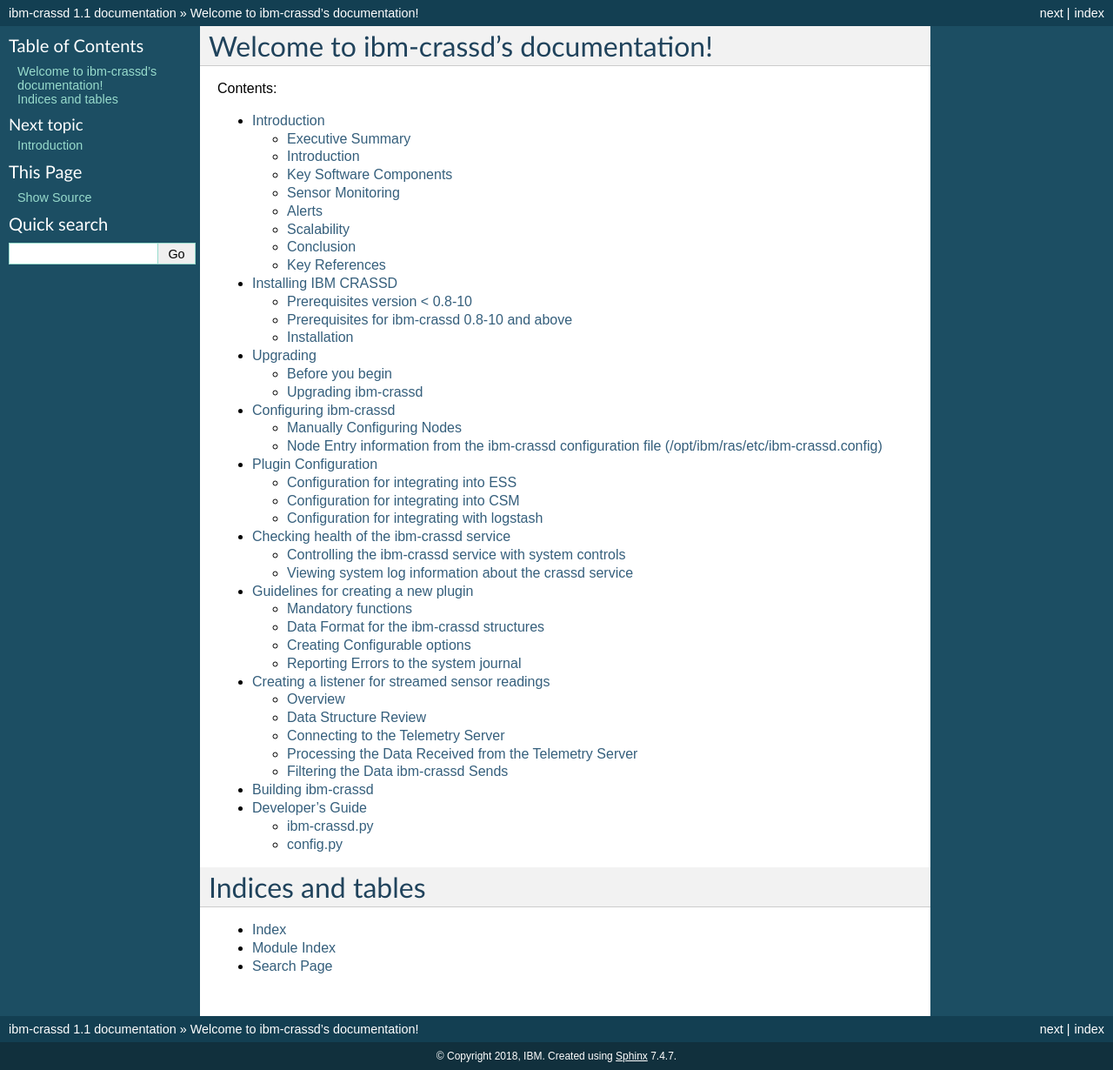
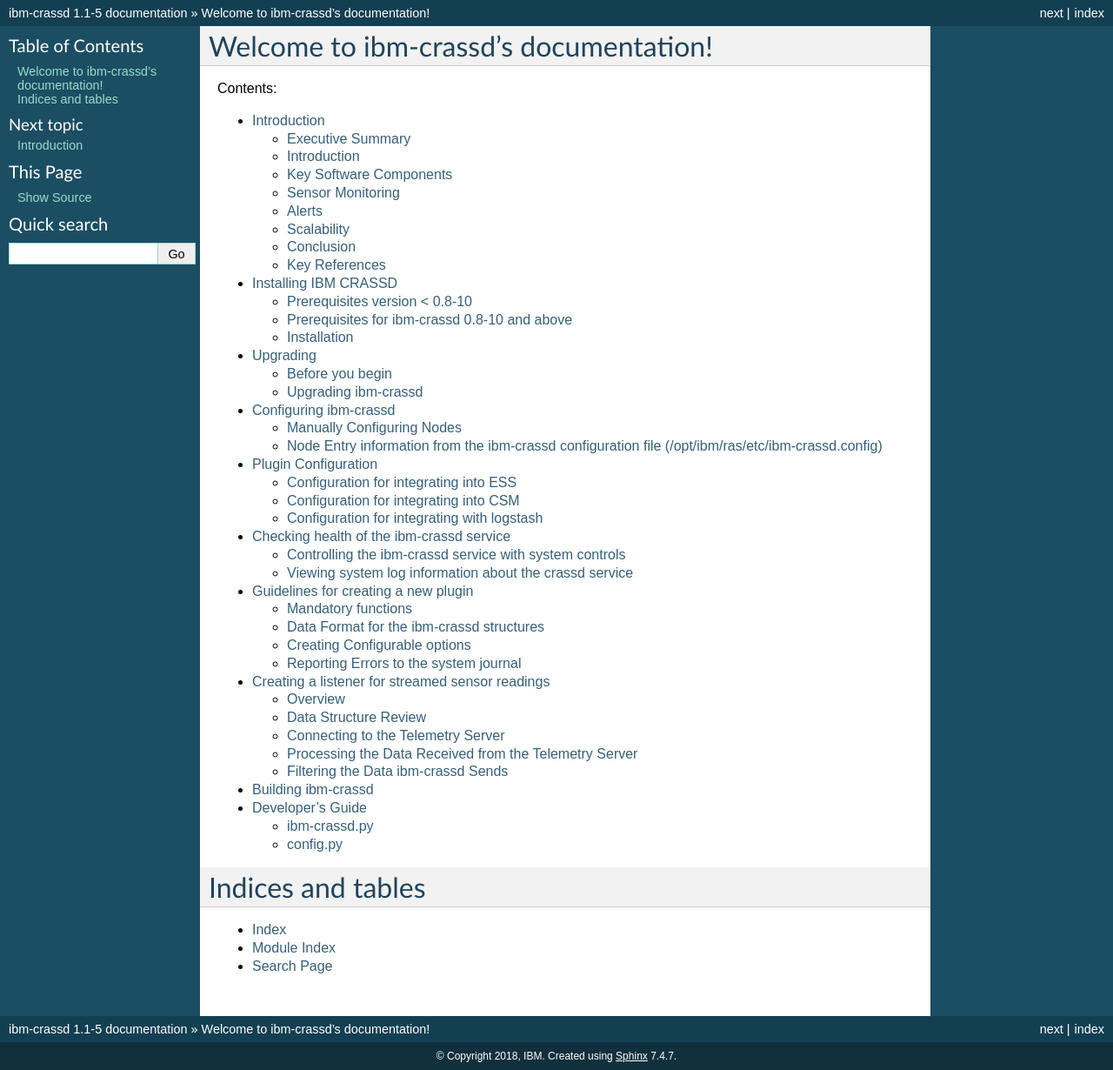
Before and after one commit to open-power-ref-design-toolkit/ibm-crassd, a Sphinx documentation site: the page built from docs/source/index.rst, in a window 1280 px wide. Shown: the whole page at 87% size. Built offline with Sphinx 7.4.7, drawn with Linux system fonts in a browser that asks for light colours.

Commit message:
Update Documentation version
Updates the documentation version to match the release.

Signed-off-by: Justin Thaler <thalerj@us.ibm.com>

```diff
--- a/docs/source/conf.py
+++ b/docs/source/conf.py
@@ -35,7 +35,7 @@
 # The short X.Y version
 version = ''
 # The full version, including alpha/beta/rc tags
-release = '1.1'
+release = '1.1-5'
 
 
 # -- General configuration ---------------------------------------------------
```
